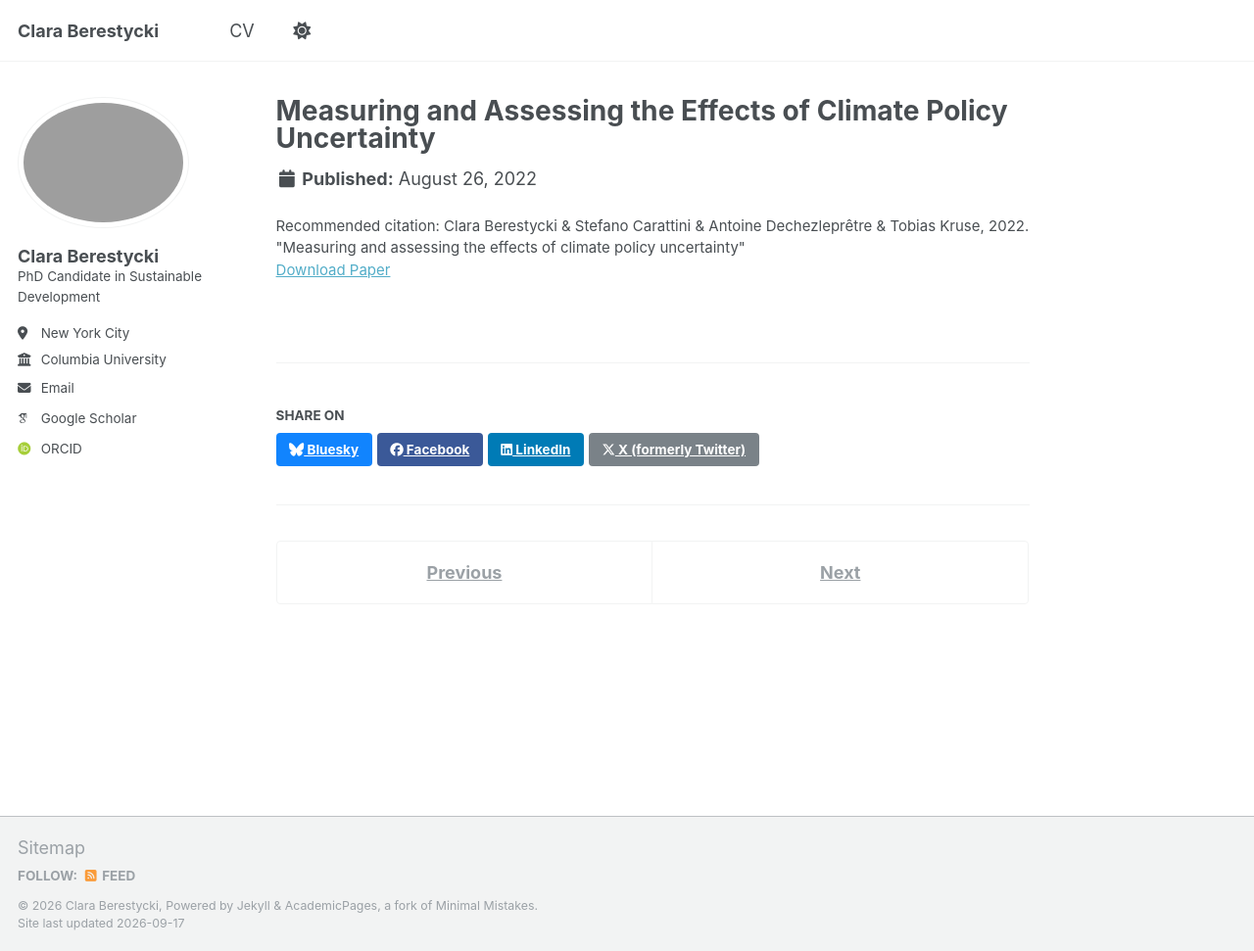
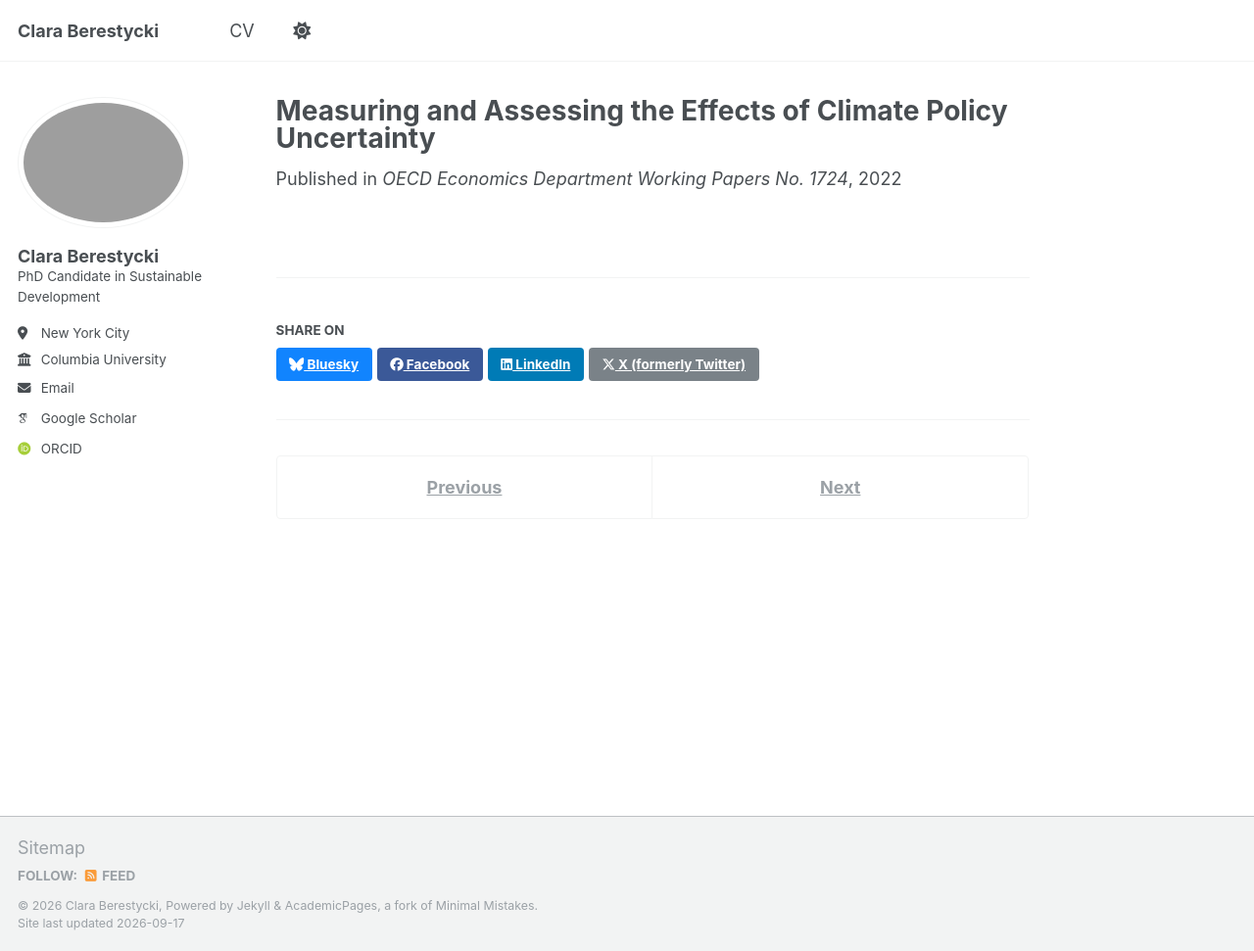
Before and after one commit to claraberes/claraberes.github.io, a Jekyll site: the page built from _publications/2024-02-17-measuring-assessing-cpu.md, in a window 1280 px wide and 971 px high. Shown: the whole window at 98% size. Built offline with Jekyll 4.4.1, drawn with Linux system fonts in a browser that asks for light colours; some web fonts are replaced.

Commit message:
Update 2024-02-17-measuring-assessing-cpu.md

```diff
--- a/_publications/2024-02-17-measuring-assessing-cpu.md
+++ b/_publications/2024-02-17-measuring-assessing-cpu.md
@@ -3,14 +3,9 @@
 collection: publications
 category: conferences
 date: 2022-08-26
-authors:
-  - "Clara Berestycki"
-  - "Stefano Carattini"
-  - "Antoine Dechezleprêtre"
-  - "Tobias Kruse"
-paperurl: 'https://www.oecd.org/en/publications/measuring-and-assessing-the-effects-of-climate-policy-uncertainty_34483d83-en.html'
-citation: 'Clara Berestycki & Stefano Carattini & Antoine Dechezleprêtre & Tobias Kruse, 2022. "Measuring and assessing the effects of climate policy uncertainty"'
-series: "OECD Economics Department Working Papers"
-number: "1724"
-status: "published"
+coauthors: "Stefano Carattini, Antoine Dechezleprêtre and Tobias Kruse"
+venue: "OECD Economics Department Working Papers No. 1724"
+links:
+  - label: "Paper"
+    url: "https://www.oecd.org/en/publications/measuring-and-assessing-the-effects-of-climate-policy-uncertainty_34483d83-en.html"
 ---
```
